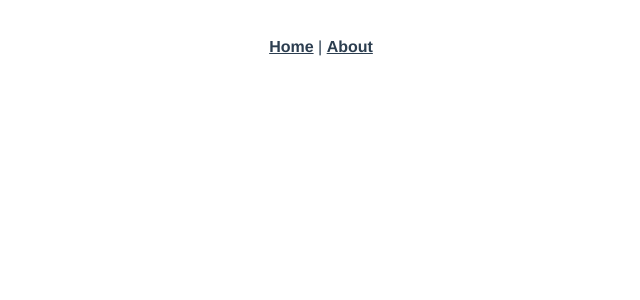
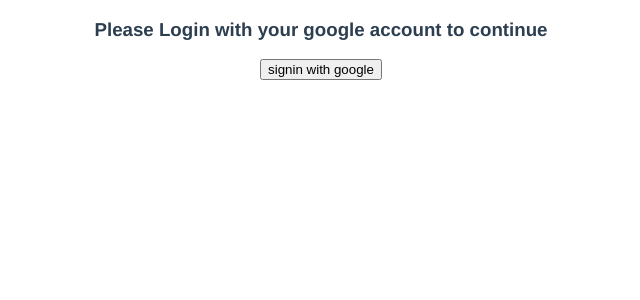
Before and after one commit to kakitaku00/fv-todo-app, a Vue app: page /login in a window 1280 px wide. Shown: the top 300 px of the page, without its empty margins (319-959 px from the left). Built offline with nearby package versions, Linux system fonts and the light colour scheme; the HTML template or start-up script is replaced by a standard one.

Commit message:
add login

```diff
--- a/src/App.vue
+++ b/src/App.vue
@@ -1,9 +1,9 @@
 <template>
   <div id="app">
-    <div id="nav">
-      <router-link to="/">Home</router-link> |
+    <!-- <div id="nav">
+      <router-link to="/">Todo</router-link> |
       <router-link to="/about">About</router-link>
-    </div>
+    </div> -->
     <router-view/>
   </div>
 </template>
--- a/src/router.js
+++ b/src/router.js
@@ -2,6 +2,7 @@ import Vue from 'vue'
 import Router from 'vue-router'
 
 import Todo from './views/Todo.vue' // 追加
+import Login from './views/Login.vue'
 
 Vue.use(Router)
 
@@ -15,6 +16,11 @@ export default new Router({
       component: Todo // 編集
     },
     {
+      path: '/login',
+      name: 'login', // 編集
+      component: Login // 編集
+    },
+    {
       path: '/about',
       name: 'about',
       // route level code-splitting
--- /dev/null
+++ b/src/views/Login.vue
@@ -0,0 +1,22 @@
+<template>
+  <div>
+    <h3>Please Login with your google account to continue</h3>
+    <button @click="login">signin with google</button>
+  </div>
+</template>
+
+<script>
+import firebase from "firebase/app"
+require("firebase/auth")
+
+export default {
+  methods: {
+    login() {
+      const provider = new firebase.auth.GoogleAuthProvider();
+      firebase.auth().signInWithPopup(provider).then((result) => {
+        this.$router.push("/")
+      })
+    }
+  }
+}
+</script>
--- a/src/views/Todo.vue
+++ b/src/views/Todo.vue
@@ -18,6 +18,7 @@
         </li>
       </ul>
     </div>
+    <button @click="logout">Logout</button>
   </div>
 </template>
 
@@ -66,8 +67,29 @@ export default {
       if (window.confirm("Are you sure delete ?")) {
         db.collection("todos").doc(todo.id).delete()
       }
+    },
+    logout() {
+      firebase.auth().signOut().then(()=>{
+        console.log("logout");
+      })
+      .catch( (error)=>{
+        console.log(error);
+      });
     }
   },
+  beforeRouteEnter(to, from, next) {
+    next(vm => {
+      firebase.auth().onAuthStateChanged(user => {
+        if (user) {
+          // ユーザーログインが完了していたら次の処理へ => コンポーネントの作成へ
+          next();
+        } else {
+          // ログインしていない場合はログイン画面へ
+          vm.$router.push("/login")
+        }
+      })
+    })
+  }
 }
 </script>
 
```
